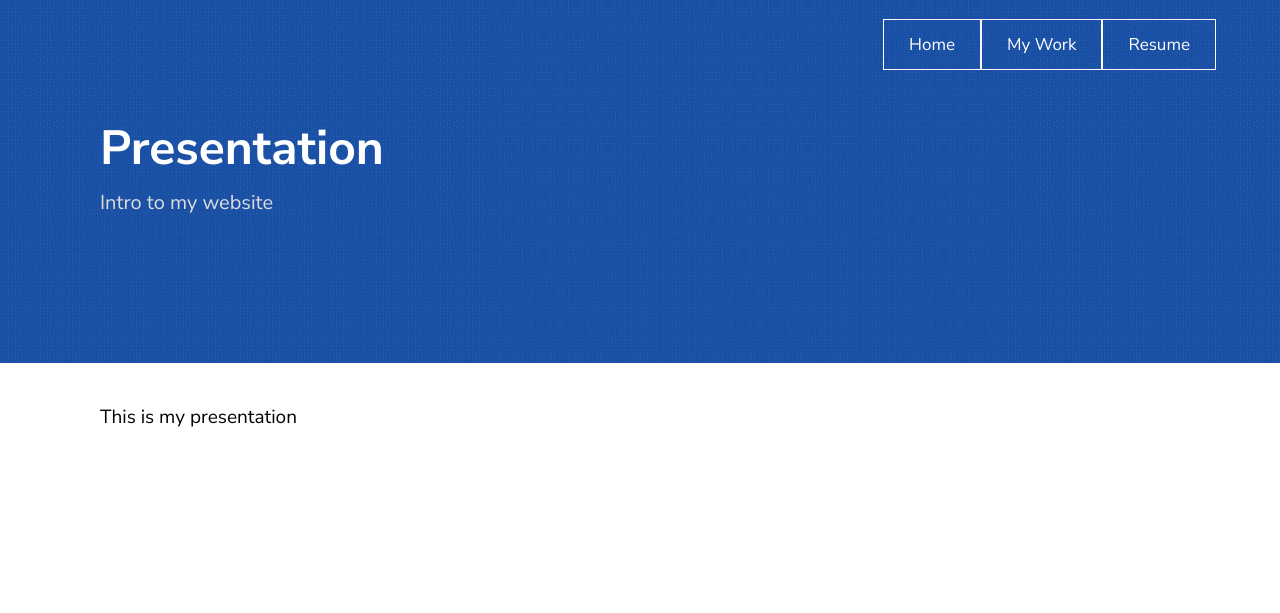
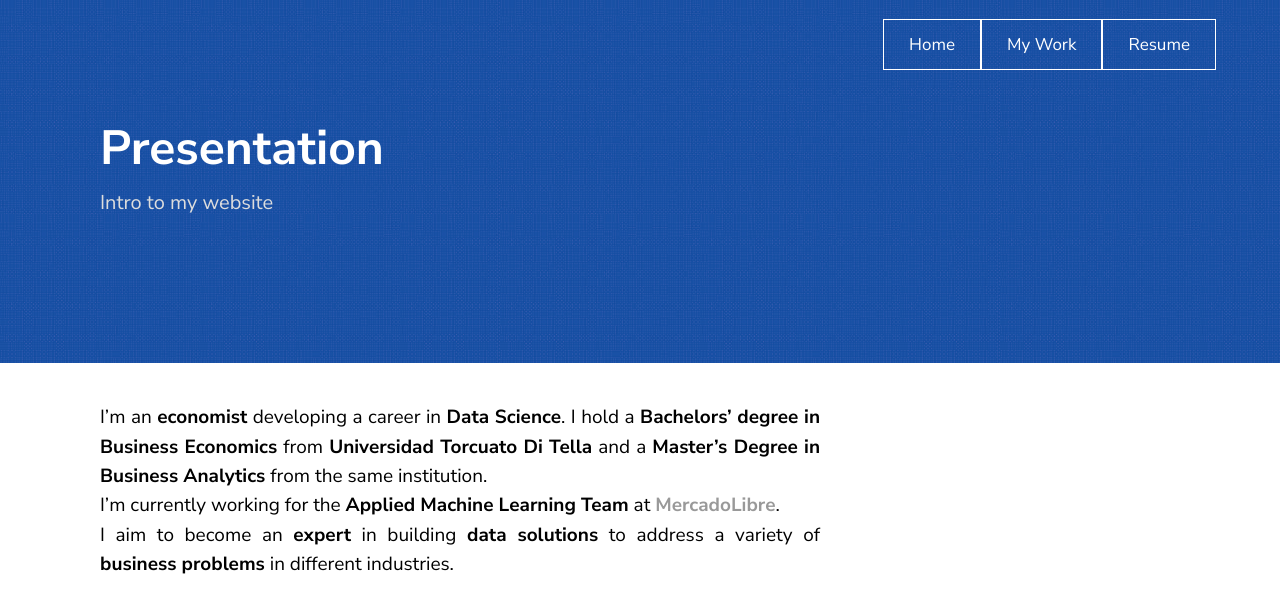
Before and after one commit to josedallavia/josedallavia.github.io, a Jekyll site: the page built from _posts/2019-06-30-presentation-post.markdown, in a window 1280 px wide. Shown: the top 613 px of the page. Built offline with Jekyll 4.4.1, drawn with Linux system fonts in a browser that asks for light colours.

Commit message:
presentation added

```diff
--- a/_posts/2019-06-30-presentation-post.markdown
+++ b/_posts/2019-06-30-presentation-post.markdown
@@ -5,4 +5,13 @@ description: Intro to my website
 date:   2019-05-23 21:03:36 +0530
 categories: Javascript NodeJS
 ---
-This is my presentation
+
+I'm an **economist** developing a career in **Data Science**.
+I hold a **Bachelors' degree in Business Economics** from **Universidad Torcuato Di Tella** and
+a **Master's Degree in Business Analytics** from the same institution.
+I'm currently working for the **Applied Machine Learning Team** at **[MercadoLibre](www.mercadolibre.com)**.
+I aim to become an **expert** in building **data solutions** to address a variety of **business problems** in different industries.
+<style>
+body {
+text-align: justify}
+</style>
```
